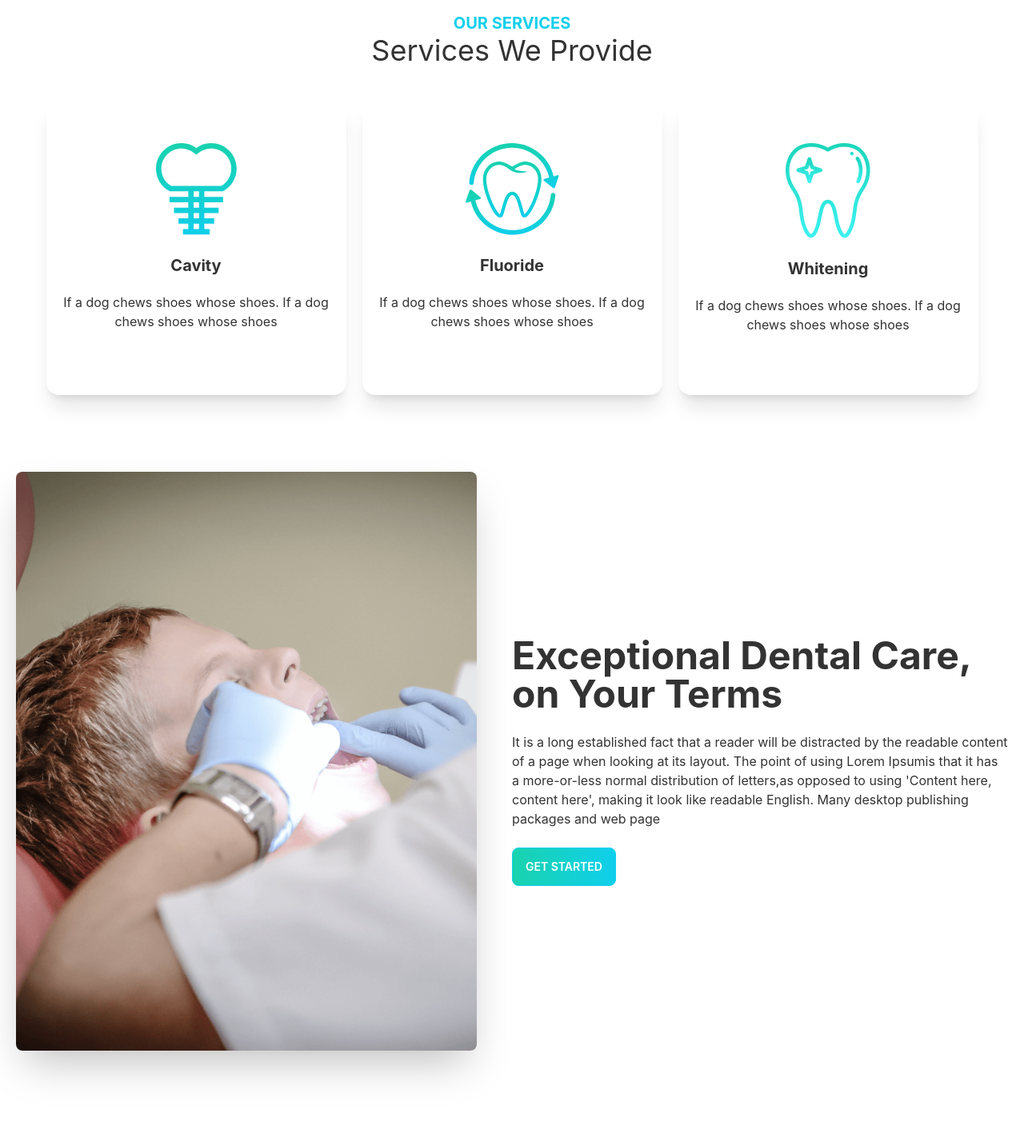
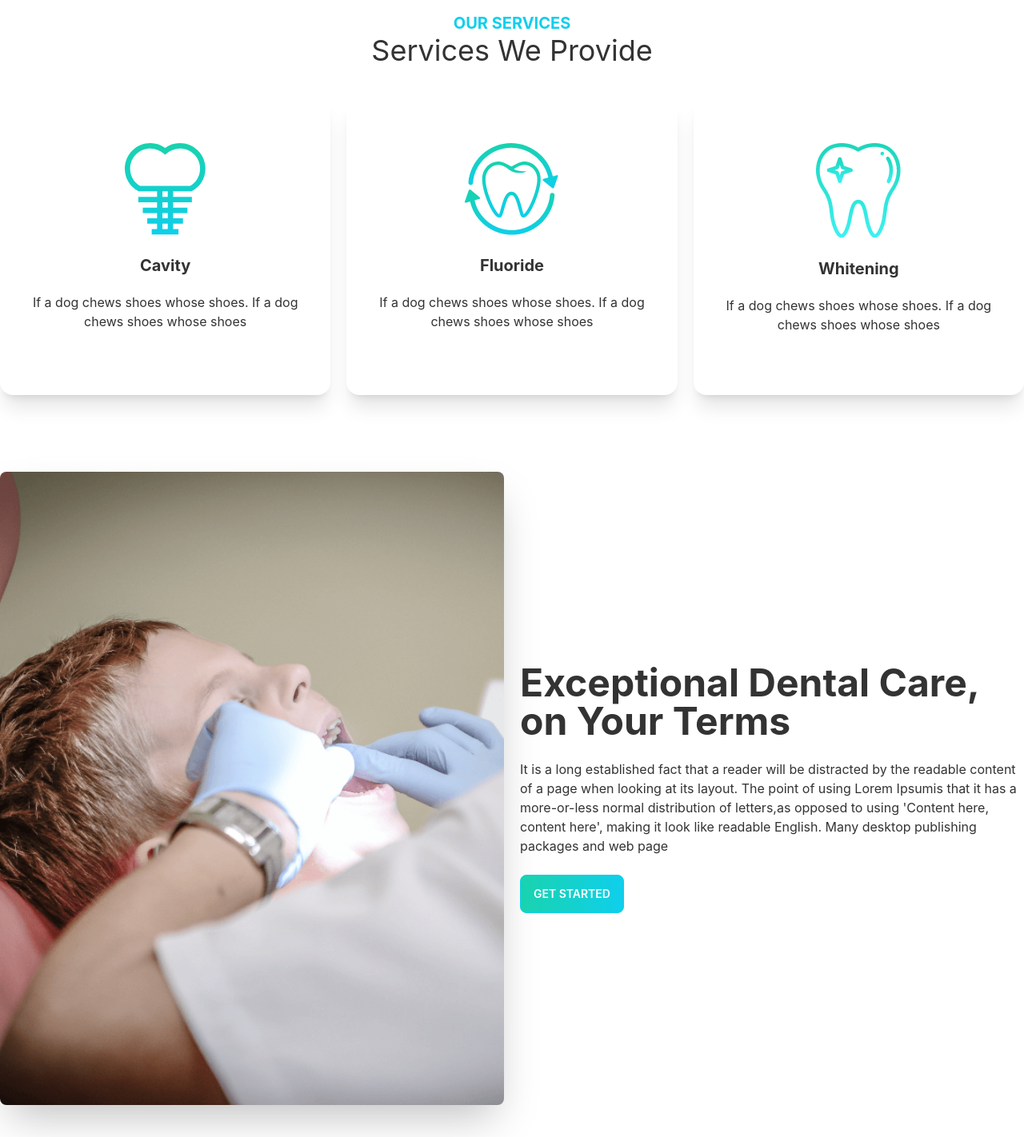
Before and after one commit to mizanor21/doctors_portal, a React (Create React App) app: page / in a window 1280 px wide. Shown: the part 860-2282 px from the top of the page at 80% size. Built offline with nearby package versions, Linux system fonts and the light colour scheme.

Commit message:
Better responsive try

```diff
--- a/src/App.js
+++ b/src/App.js
@@ -4,7 +4,7 @@ import router from './routes/Routes/Routes';
 
 function App() {
   return (
-    <div className=''>
+    <div className='mx-5 md:mx-0'>
       <RouterProvider router={router}></RouterProvider>
     </div>
   );
--- a/src/components/Pages/Banner/Banner.js
+++ b/src/components/Pages/Banner/Banner.js
@@ -7,7 +7,7 @@ const Banner = () => {
     return (
         <div className='banner lg:py-12 '>
             <div className=" container mx-auto">
-                <div className=" lg:flex items-center mx-5 md:mx-0 lg:mx-0">
+                <div className=" lg:flex items-center">
                     <div className='lg:w-1/2 mb-5 lg:mb-0 '>
                         <div className="lg:w-1/2">
                             <h1 className="text-5xl font-bold">Your New Smile Starts Here!</h1>
--- a/src/components/Pages/DentalCare/DentalCare.js
+++ b/src/components/Pages/DentalCare/DentalCare.js
@@ -4,10 +4,10 @@ import img1 from '../../../assets/images/treatment.png';
 const DentalCare = () => {
     return (
         <div>
-            <div className=" my-24 mx-5">
+            <div className=" my-24">
                 <div className="lg:flex justify-center container mx-auto">
-                    <div className="w-1/2">
-                        <img src={img1} alt='' className="max-w-[370px] md:max-w-md lg:max-w-xl rounded-lg shadow-2xl" />
+                    <div className="w-full lg:w-1/2 md:mr-5">
+                        <img src={img1} alt='' className=" rounded-lg shadow-2xl" />
                     </div>
                     <div className=' flex items-center lg:w-1/2 mt-10 md:mt-0'>
                         <div className="">
--- a/src/components/Pages/HeaderHighlight/HeaderHighlight.js
+++ b/src/components/Pages/HeaderHighlight/HeaderHighlight.js
@@ -2,26 +2,25 @@ import React from 'react';
 import icon1 from '../../../assets/icons/clock.svg';
 import icon2 from '../../../assets/icons/marker.svg';
 import icon3 from '../../../assets/icons/phone.svg';
-import icon4 from '../../../assets/icons/quote.svg';
 
 const HeaderHighlight = () => {
     return (
         <div className='grid grid-cols-1 md:grid-cols-2 lg:grid-cols-3 gap-5 container mx-auto my-10 text-white'>
-            <div className="card md:card-side bg-gradient-to-r from-cyan-500 to-blue-500 px-4 py-4 lg:px-8 lg:py-8 shadow-xl mx-5 md:mx-0 lg:mx-0">
+            <div className="card md:card-side bg-gradient-to-r from-cyan-500 to-blue-500 px-4 py-4 lg:px-8 lg:py-8 shadow-xl">
                 <figure><img src={icon1} alt="icon not found!" /></figure>
                 <div className="card-body">
                     <h2 className="card-title">Opening Hours</h2>
                     <p>Click the button to watch on Jetflix app.</p>
                 </div>
             </div>
-            <div className="card md:card-side bg-accent px-4 py-4 lg:px-8 lg:py-8 shadow-xl mx-5 md:mx-0 lg:mx-0">
+            <div className="card md:card-side bg-accent px-4 py-4 lg:px-8 lg:py-8 shadow-xl">
                 <figure><img src={icon2} alt="icon not found!" /></figure>
                 <div className="card-body">
                     <h2 className="card-title">Visit our location</h2>
                     <p>Brooklyn, NY 10036, United States</p>
                 </div>
             </div>
-            <div className="card md:card-side bg-gradient-to-r from-cyan-500 to-blue-500 px-4 py-4 lg:px-8 lg:py-8 shadow-xl mx-5 md:mx-0 lg:mx-0">
+            <div className="card md:card-side bg-gradient-to-r from-cyan-500 to-blue-500 px-4 py-4 lg:px-8 lg:py-8 shadow-xl">
                 <figure><img src={icon3} alt="icon not found!" /></figure>
                 <div className="card-body">
                     <h2 className="card-title">Contact us now</h2>
--- a/src/components/Pages/Services/Services.js
+++ b/src/components/Pages/Services/Services.js
@@ -10,23 +10,23 @@ const Services = () => {
                 <h3 className='text-primary text-xl font-bold uppercase'>Our Services</h3>
                 <h1 className='text-4xl'>Services We Provide</h1>
             </div>
-            <div className="flex justify-center mx-5 md:mx-0 lg:mx-0">
-                <div className="mt-10  grid grid-cols-1 md:grid-cols-2 lg:grid-cols-3 gap-5 text-center max-w-[1200px]">
-                    <div className="card card-compact text-center w-[375px] bg-base-100 py-14 shadow-xl">
+            <div className="flex justify-center">
+                <div className="mt-10  grid grid-cols-1 md:grid-cols-2 lg:grid-cols-3 gap-5 text-center ">
+                    <div className="card card-compact text-center bg-base-100 py-14 shadow-xl">
                         <figure><img src={img1} alt="Shoes" /></figure>
                         <h2 className='font-bold text-xl mt-6'>Cavity</h2>
                         <div className="p-5">
                             <p>If a dog chews shoes whose shoes. If a dog chews shoes whose shoes</p>
                         </div>
                     </div>
-                    <div className="card card-compact text-center w-[375px] bg-base-100 py-14 shadow-xl">
+                    <div className="card card-compact text-center bg-base-100 py-14 shadow-xl">
                         <figure><img src={img2} alt="Shoes" /></figure>
                         <h2 className='font-bold text-xl mt-6'>Fluoride</h2>
                         <div className="p-5">
                             <p>If a dog chews shoes whose shoes. If a dog chews shoes whose shoes</p>
                         </div>
                     </div>
-                    <div className="card card-compact text-center w-[375px] bg-base-100 py-14 shadow-xl">
+                    <div className="card card-compact text-center bg-base-100 py-14 shadow-xl">
                         <figure><img src={img3} alt="Shoes" /></figure>
                         <h2 className='font-bold text-xl mt-6'>Whitening</h2>
                         <div className="p-5">
```
